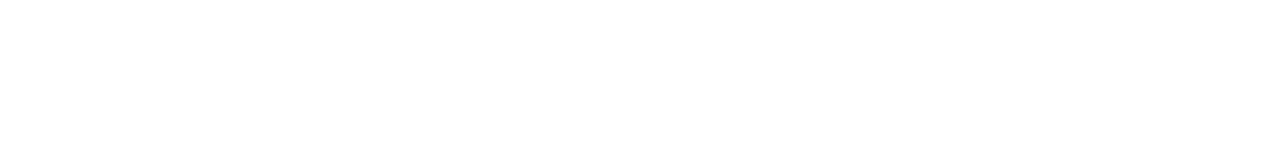
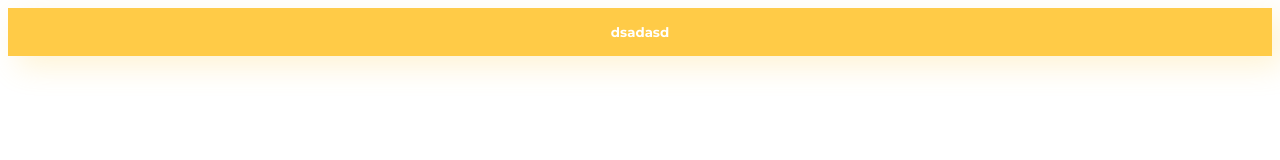
Before and after one commit to LuffBell/casaVerde-Alura-, a plain HTML site: page index.html in a window 1280 px wide. Drawn offline with Linux system fonts and the light colour scheme; a web font is replaced by a local one.

Commit message:
Criando componentes

```diff
--- /dev/null
+++ b/assets/css/componentes/botoes.css
@@ -0,0 +1,16 @@
+.botao {
+  background-color: #FFCB47;
+
+  text-align: center;
+  font-family: "Montserrat", sans-serif;
+  font-weight: 700;
+  color: #ffffff;
+
+  width: 100%;
+  padding-top: 1rem;
+  padding-bottom: 1rem;
+
+  box-shadow: 10px 10px 30px #FFCB473d;
+
+  border: none;
+}
--- a/index.html
+++ b/index.html
@@ -4,11 +4,14 @@
   <meta charset="UTF-8">
   <meta http-equiv="X-UA-Compatible" content="IE=edge">
   <meta name="viewport" content="width=device-width, initial-scale=1.0">
-  <title>Casa Verde | Home</title>
+  <title>Home | Casa Verde</title>
+  <link rel="preconnect" href="https://fonts.gstatic.com">
+  <link href="https://fonts.googleapis.com/css2?family=Elsie+Swash+Caps:wght@900&family=Montserrat:wght@400;700&display=swap" rel="stylesheet">
+  <link rel="stylesheet" href="assets/css/componentes/botoes.css">
 </head>
 <body>
   <header>
-
+    <button class='botao'>dsadasd</button>
   </header>
 </body>
 </html>
```
